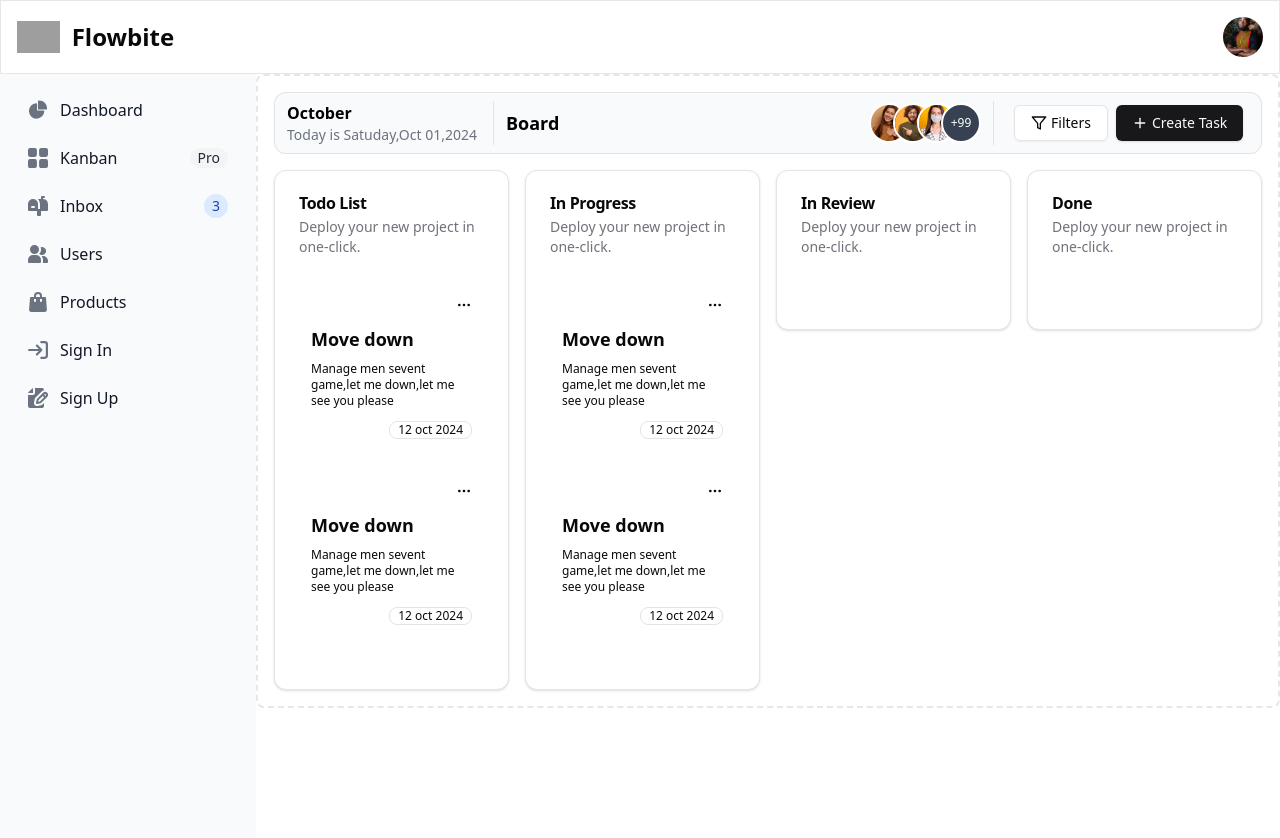
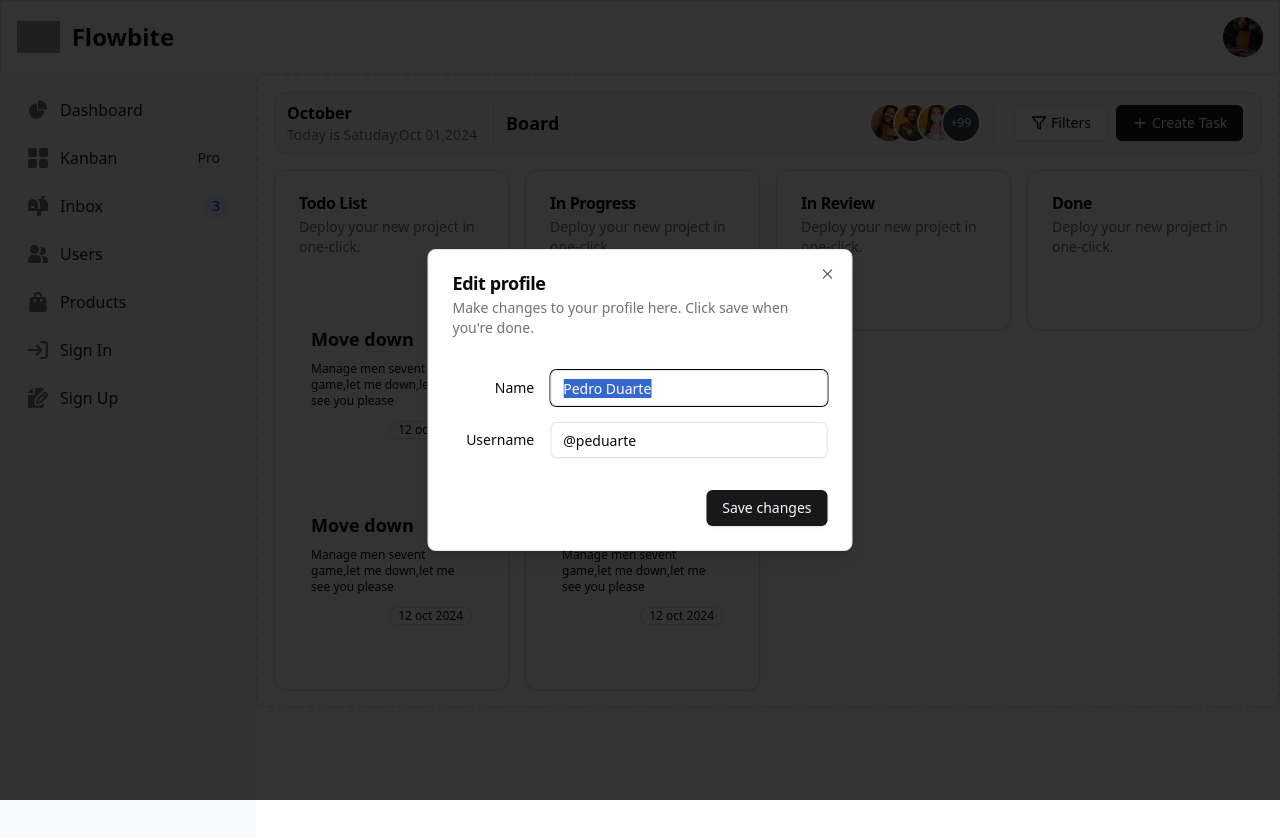
Before and after one commit to Level237/react-task, a React (Vite) app: page / in a window 1280 px wide. Both pictures are taken after a click on the button "Create Task". Shown: the top 838 px of the page. Built offline with nearby package versions, Linux system fonts and the light colour scheme; grey boxes are pictures that could not be loaded.

Commit message:
Add Task dialog

```diff
--- a/package.json
+++ b/package.json
@@ -13,6 +13,7 @@
     "@radix-ui/react-avatar": "^1.1.0",
     "@radix-ui/react-dialog": "^1.1.1",
     "@radix-ui/react-icons": "^1.3.0",
+    "@radix-ui/react-label": "^2.1.0",
     "@radix-ui/react-separator": "^1.1.0",
     "@radix-ui/react-slot": "^1.1.0",
     "axios": "^1.7.7",
--- /dev/null
+++ b/src/components/ui/buttonTask.tsx
@@ -0,0 +1,58 @@
+import { Button } from "../../components/ui/button"
+import {
+  Dialog,
+  DialogContent,
+  DialogDescription,
+  DialogFooter,
+  DialogHeader,
+  DialogTitle,
+  DialogTrigger,
+} from "../../components/ui/dialog"
+import { Input } from "../../components/ui/input"
+import { Label } from "../../components/ui/label"
+import { Plus } from "lucide-react"
+
+export default function ButtonTask() {
+  return (
+    <div>
+      <Dialog>
+      <DialogTrigger asChild>
+      <Button className='flex gap-1 items-center' variant="default"><Plus className='w-4 h-4'/>Create Task</Button>
+      </DialogTrigger>
+      <DialogContent className="sm:max-w-[425px]">
+        <DialogHeader>
+          <DialogTitle>Edit profile</DialogTitle>
+          <DialogDescription>
+            Make changes to your profile here. Click save when you're done.
+          </DialogDescription>
+        </DialogHeader>
+        <div className="grid gap-4 py-4">
+          <div className="grid grid-cols-4 items-center gap-4">
+            <Label htmlFor="name" className="text-right">
+              Name
+            </Label>
+            <Input
+              id="name"
+              defaultValue="Pedro Duarte"
+              className="col-span-3"
+            />
+          </div>
+          <div className="grid grid-cols-4 items-center gap-4">
+            <Label htmlFor="username" className="text-right">
+              Username
+            </Label>
+            <Input
+              id="username"
+              defaultValue="@peduarte"
+              className="col-span-3"
+            />
+          </div>
+        </div>
+        <DialogFooter>
+          <Button type="submit">Save changes</Button>
+        </DialogFooter>
+      </DialogContent>
+    </Dialog>
+    </div>
+  )
+}
--- a/src/components/ui/dialog.tsx
+++ b/src/components/ui/dialog.tsx
@@ -2,7 +2,7 @@ import * as React from "react"
 import * as DialogPrimitive from "@radix-ui/react-dialog"
 import { Cross2Icon } from "@radix-ui/react-icons"
 
-import { cn } from "@/lib/utils"
+import { cn } from "../../lib/utils"
 
 const Dialog = DialogPrimitive.Root
 
--- /dev/null
+++ b/src/components/ui/input.tsx
@@ -0,0 +1,25 @@
+import * as React from "react"
+
+import { cn } from "../../lib/utils"
+
+export interface InputProps
+  extends React.InputHTMLAttributes<HTMLInputElement> {}
+
+const Input = React.forwardRef<HTMLInputElement, InputProps>(
+  ({ className, type, ...props }, ref) => {
+    return (
+      <input
+        type={type}
+        className={cn(
+          "flex h-9 w-full rounded-md border border-input bg-transparent px-3 py-1 text-sm shadow-sm transition-colors file:border-0 file:bg-transparent file:text-sm file:font-medium file:text-foreground placeholder:text-muted-foreground focus-visible:outline-none focus-visible:ring-1 focus-visible:ring-ring disabled:cursor-not-allowed disabled:opacity-50",
+          className
+        )}
+        ref={ref}
+        {...props}
+      />
+    )
+  }
+)
+Input.displayName = "Input"
+
+export { Input }
--- /dev/null
+++ b/src/components/ui/label.tsx
@@ -0,0 +1,24 @@
+import * as React from "react"
+import * as LabelPrimitive from "@radix-ui/react-label"
+import { cva, type VariantProps } from "class-variance-authority"
+
+import { cn } from "../../lib/utils"
+
+const labelVariants = cva(
+  "text-sm font-medium leading-none peer-disabled:cursor-not-allowed peer-disabled:opacity-70"
+)
+
+const Label = React.forwardRef<
+  React.ElementRef<typeof LabelPrimitive.Root>,
+  React.ComponentPropsWithoutRef<typeof LabelPrimitive.Root> &
+    VariantProps<typeof labelVariants>
+>(({ className, ...props }, ref) => (
+  <LabelPrimitive.Root
+    ref={ref}
+    className={cn(labelVariants(), className)}
+    {...props}
+  />
+))
+Label.displayName = LabelPrimitive.Root.displayName
+
+export { Label }
--- a/src/pages/DashboardPage.tsx
+++ b/src/pages/DashboardPage.tsx
@@ -14,6 +14,7 @@ import {
   CardTitle,
 } from "../components/ui/card"
 import { CardTask } from '../components/ui/cardTask'
+import ButtonTask from '../components/ui/buttonTask'
 export default function DashboardPage() {
   return (
     <>
@@ -36,7 +37,7 @@ export default function DashboardPage() {
             <div className='flex gap-2 items-center w-64'>
             <Separator className='mr-3' orientation="vertical" />
             <Button className='flex gap-1 items-center' variant="outline"><Filter className='w-4 h-4'/>Filters</Button>
-            <Button className='flex gap-1 items-center' variant="default"><Plus className='w-4 h-4'/>Create Task</Button>
+            <ButtonTask/>
             </div>
          </div>
 
```
Also changed, not shown: src/store/TaskStore.ts (added), src/types/TaskInterface.ts (added), 1 other file (tests, documents, lock files or other folders).
